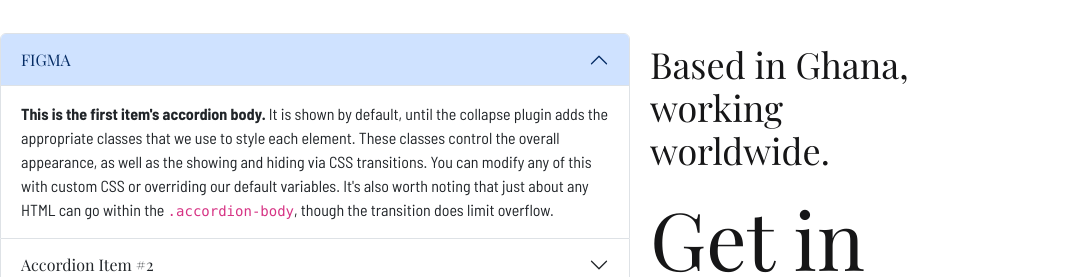
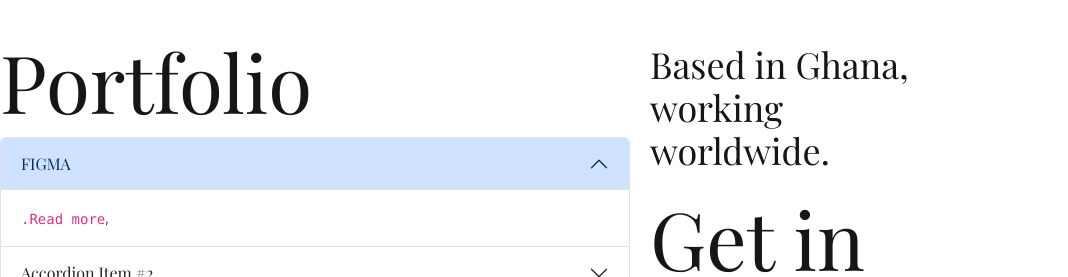
Before and after one commit to CaptainKobby616/hansendavid.github.io, a plain HTML site: page index.html in a window 1280 px wide. Shown: the part 1710-1987 px from the top of the page, 0-1068 px from the left. Drawn offline with nearby package versions, Linux system fonts and the light colour scheme.

Commit message:
Update index.html

```diff
--- a/index.html
+++ b/index.html
@@ -251,6 +251,7 @@
                     </div>
                  </div>
                      <div id="Portfolio">
+                         <h2>Portfolio</h2>
                          <div class="accordion" id="accordionExample">
   <div class="accordion-item">
     <h2 class="accordion-header">
@@ -260,7 +261,7 @@
     </h2>
     <div id="collapseOne" class="accordion-collapse collapse show" data-bs-parent="#accordionExample">
       <div class="accordion-body">
-        <strong>This is the first item's accordion body.</strong> It is shown by default, until the collapse plugin adds the appropriate classes that we use to style each element. These classes control the overall appearance, as well as the showing and hiding via CSS transitions. You can modify any of this with custom CSS or overriding our default variables. It's also worth noting that just about any HTML can go within the <code>.accordion-body</code>, though the transition does limit overflow.
+       <code>.Read more</code>,
       </div>
     </div>
   </div>
```
